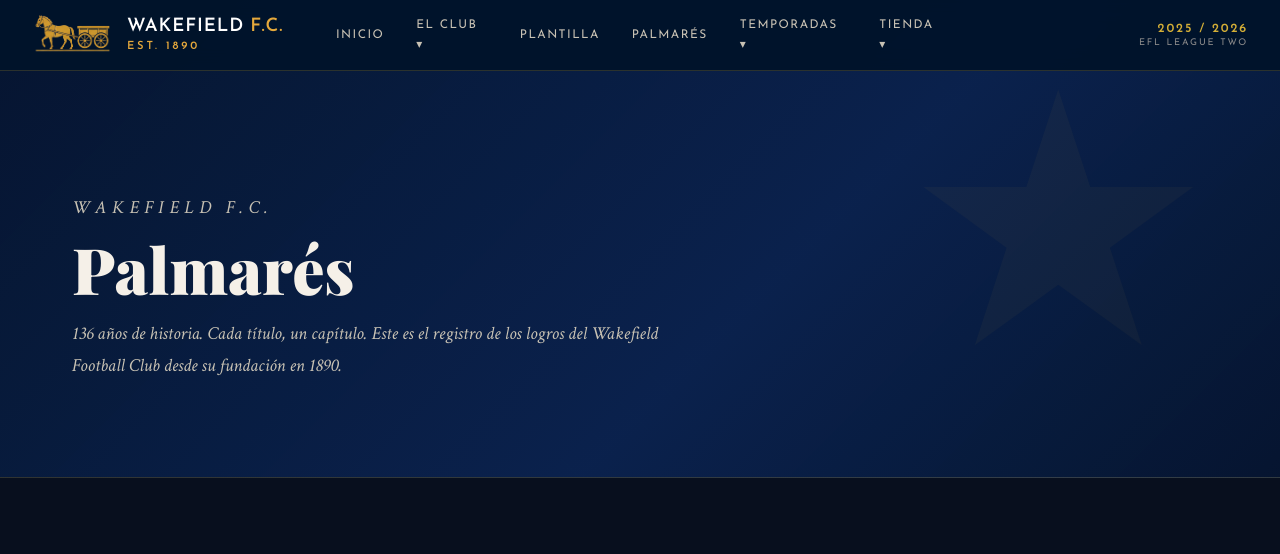
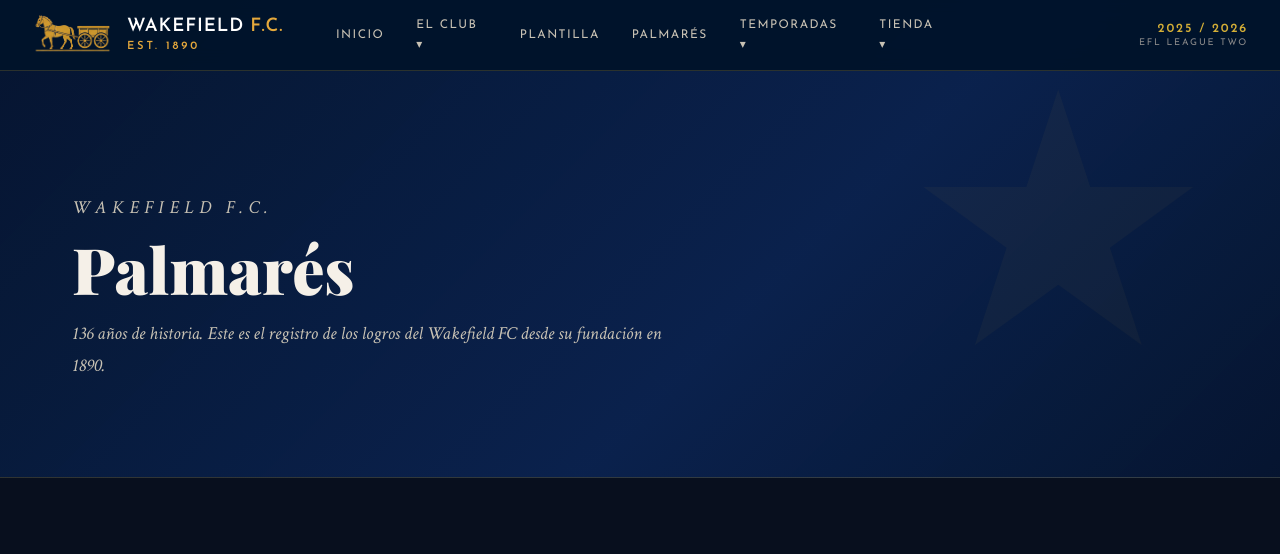
Before and after one commit to riise66/wakefieldfc, a Jekyll site: the page built from pages/palmares.html, in a window 1280 px wide and 1400 px high. Shown: the top 554 px of the window. Built offline with Jekyll 4.4.1, drawn with Linux system fonts in a browser that asks for light colours; some web fonts are replaced; a style sheet for code colours, icons or effects is not loaded; some of the changed text lies outside the part shown; grey boxes are pictures that could not be loaded.

Commit message:
Update palmares.html

```diff
--- a/pages/palmares.html
+++ b/pages/palmares.html
@@ -228,7 +228,7 @@
   <div class="palmares-hero-inner">
     <p class="section-label">Wakefield F.C.</p>
     <h1>Palmarés</h1>
-    <p>136 años de historia. Cada título, un capítulo. Este es el registro de los logros del Wakefield Football Club desde su fundación en 1890.</p>
+    <p>136 años de historia. Este es el registro de los logros del Wakefield FC desde su fundación en 1890.</p>
   </div>
 </div>
 
@@ -245,7 +245,7 @@
       <span class="palmares-featured-tag">Título más reciente</span>
       <h2>National League</h2>
       <p class="palmares-featured-year">Temporada 2025/2026</p>
-      <p>El título que lo cambió todo. Tras 136 años de espera, el Wakefield F.C. se proclamó campeón de la National League y ascendió por primera vez en su historia a la English Football League. El Calder Road vivió la noche más memorable de su historia el día en que The Draymen certificaron matemáticamente el campeonato.</p>
+      <p>Wakefield F.C. se proclamó campeón de la National League y ascendió por primera vez en su historia a la English Football League.</p>
     </div>
   </div>
 
@@ -270,6 +270,15 @@
     <div class="palmares-era-label">Era Semiprofesional · 1968 — 2026</div>
     <h2>Northern Premier League y Conferencias</h2>
     <div class="palmares-list">
+
+      <div class="palmares-item">
+        <span class="palmares-item-year">2024</span>
+        <div class="palmares-item-info">
+          <h3>Enterprise Rent-A-Car National League</h3>
+          <p>Campeones · Ascenso a la categoria de fútbol profesional, a League Two</p>
+        </div>
+        <span class="palmares-item-badge liga">Liga</span>
+      </div>
 
       <div class="palmares-item">
         <span class="palmares-item-year">2024</span>
```
Also changed, not shown: other parts of pages/palmares.html (+2 -2 lines).
